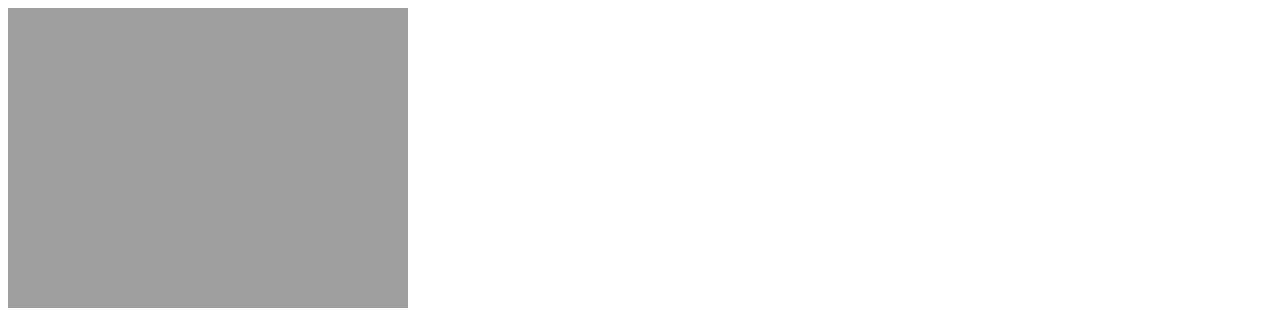
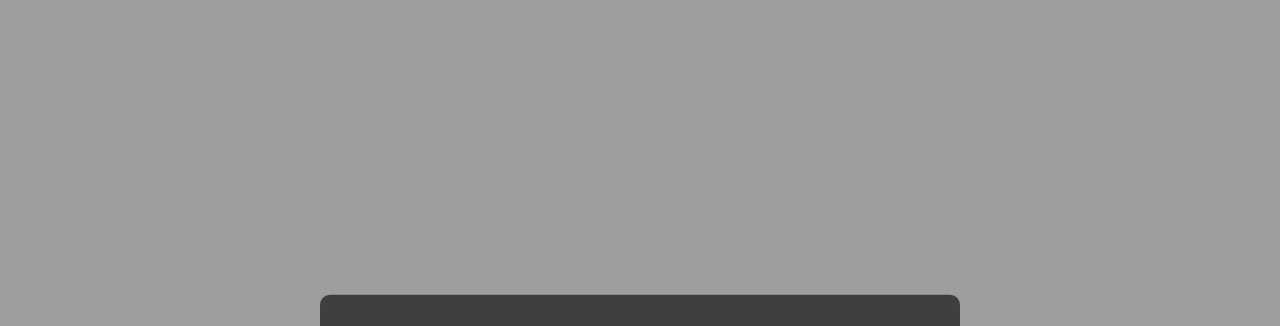
Before and after one commit to kuyaronald/cprg-assignment-2, a plain HTML site: page index.html in a window 1280 px wide. Shown: the top 326 px of the page. Drawn offline with Linux system fonts and the light colour scheme; the site is published under a folder, as on GitHub Pages, so addresses that start at the root find nothing.

Commit message:
small changes to index.html

```diff
--- a/index.html
+++ b/index.html
@@ -4,7 +4,7 @@
   <meta charset="UTF-8">
   <meta http-equiv="X-UA-Compatible" content="IE=edge">
   <meta name="viewport" content="width=device-width, initial-scale=1.0">
-  <link rel="stylesheet" type="text/css" href="/styles/assignment2.css">
+  <link rel="stylesheet" type="text/css" href="styles/assignment2.css">
   <script defer src="assignment2.js"></script>
   <script src="https://kit.fontawesome.com/154e02f8d9.js" crossorigin="anonymous"></script>
   <link rel="preconnect" href="https://fonts.googleapis.com">
```
